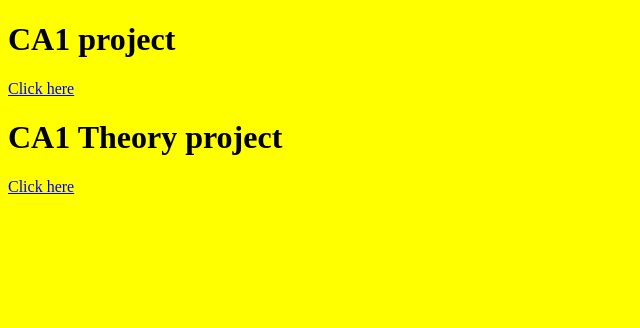
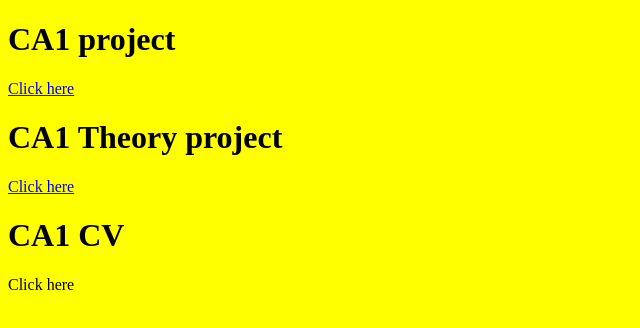
Before and after one commit to lpu-mca-12111666/ca1-live-project6, a plain HTML site: page index.html in a window 1280 px wide. Shown: the whole page, without its empty margins (0-640 px from the left). Drawn offline with Linux system fonts and the light colour scheme.

Commit message:
Update index.html

```diff
--- a/index.html
+++ b/index.html
@@ -10,6 +10,8 @@
     <a href = "ca1/index.html">Click here</a>
      <h1>CA1 Theory project</h1>
     <a href = "ca1-theory/table.html"> Click here</a>
+    <h1>CA1 CV </h1>
+    <a hred = "CV/index.html">Click here</a>
   </body>
 
 </html>
```
